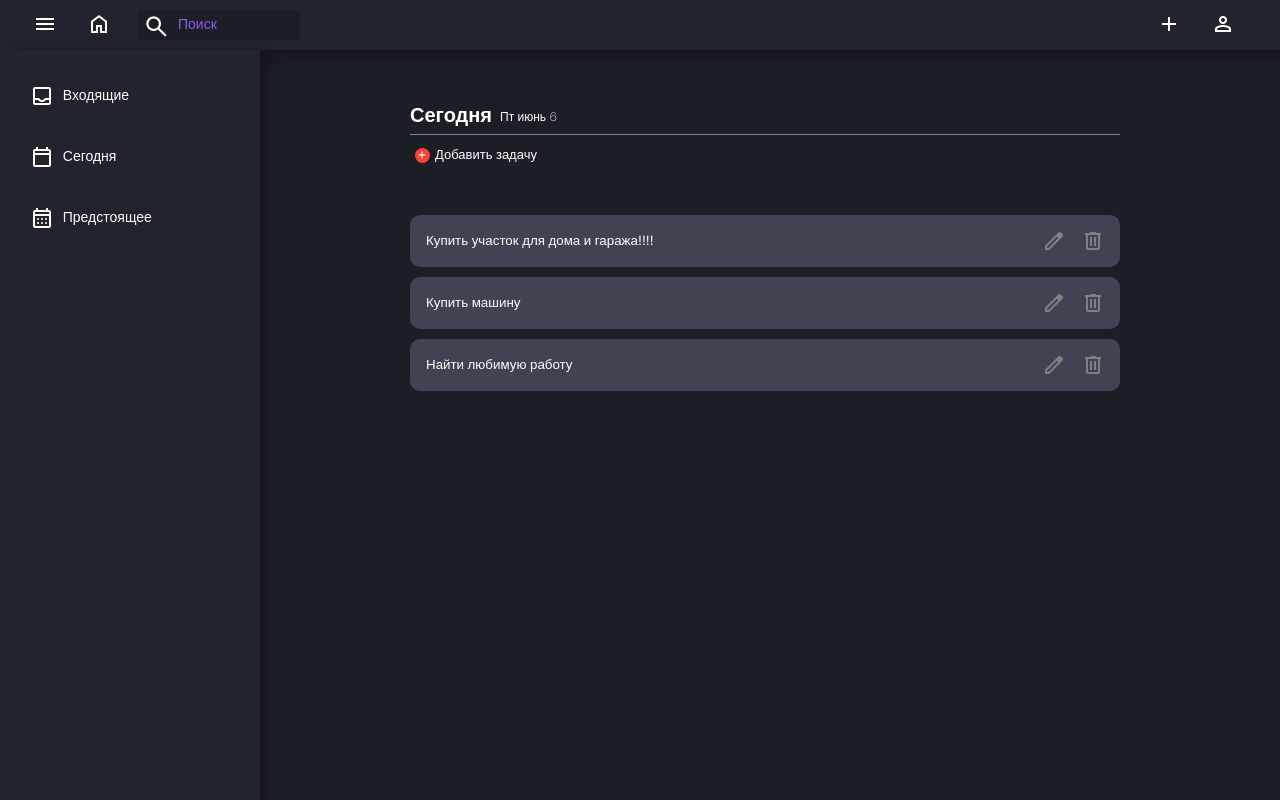
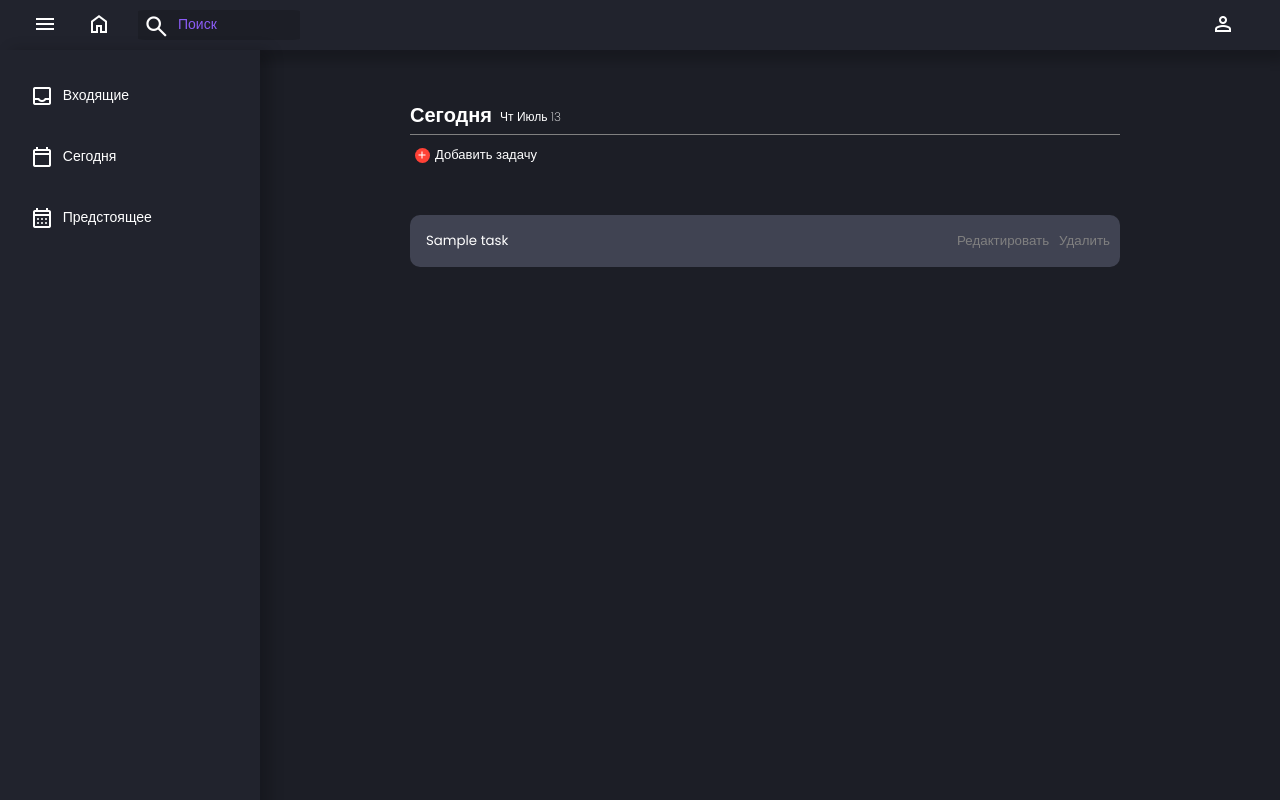
Before and after one commit to Uman88/todo, a PHP site: page / in a window 1280 px wide. Run offline with PHP 8.4, Linux system fonts and the light colour scheme; tables that the repository leaves empty or names only in its code hold one stand-in row (values such as "Sample post").

Commit message:
Task, output, rename, also delete. Also have day, month and week!

```diff
--- a/index.php
+++ b/index.php
@@ -1,3 +1,7 @@
+<?php
+
+include 'handler.php'; ?>
+
 <!doctype html>
 <html lang="ru">
 <head>
@@ -33,9 +37,6 @@
         </div>
     </div>
     <div class="header-right">
-        <div class="header-plus-add">
-            <span class="material-symbols-outlined">add</span>
-        </div>
         <div class="header-user" id="user-menu">
             <span class="material-symbols-outlined">person</span>
         </div>
@@ -81,64 +82,63 @@
 
         <h1>
             <span class="simple-info">Сегодня</span>
-            <small>Пт июнь 6</small>
+            <small>
+                <?php
+                //echo date($days[date('N')]);
+
+                $date = strtotime(date('Y-m-d'));
+                $week = date("w", $date);
+
+                foreach ($days as $k => $v) {
+                    if ($k == $week) {
+                        echo $v;
+                    }
+                }
+
+                $m = date('m');
+                foreach ($months as $k => $v) {
+                    if ($k == $m) {
+                        echo ' ' . $v . ' ';
+                    }
+                }
+                echo $d = date('d'); ?></small>
         </h1>
 
         <div class="call-task-form" id="add-task">
             <span><i class="material-symbols-outlined">add</i>Добавить задачу</span>
         </div>
-        <form method="post" action="./handler.php" class="hidden-task-form" id="task-form">
-            <input type="text" id="task-form-input" placeholder="Какую задачу планируешь на сегодня?">
+        <form action="./handler.php" method="post" class="hidden-task-form" id="task-form">
+            <input type="text" name="name-task" id="task-form-input" placeholder="Какую задачу планируешь на сегодня?">
             <div class="action-submit">
-                <input type="submit" id="cancel_task" class="btn cancel_task" value="Отмена">
-                <input type="submit" id="add_task" class="btn add_task" value="Добавить задачу">
+                <input type="submit" id="cancel-task" class="btn cancel-task" value="Отмена" return false>
+                <input type="submit" id="add-new-task" class="btn addtask" value="Добавить задачу" disabled>
             </div>
         </form>
 
-        <div class="task">
+        <?php
+        $sql = mysqli_query($conn, "SELECT * FROM `task` ORDER BY id DESC");
+        if (mysqli_num_rows($sql) > 0) :
+            while ($task = mysqli_fetch_assoc($sql)) : ?>
+
+                <div class="task" data-id="<?= $task['id']; ?>">
                     <div class="content">
-                <input type="text" class="text" value="Купить участок для дома и гаража!!!!" readonly>
+                        <input type="text" class="text" id="task-text" data-id="<?= $task['id']; ?>"
+                               value="<?= $task['title']; ?>" readonly>
                     </div>
 
                     <div class="action-button">
-                <button class="edit">
-                    <span class="material-symbols-outlined">edit</span>
+                        <button class="edit" data-id="<?= $task['id']; ?>">
+                            Редактировать
                         </button>
-                <button class="delete">
-                    <span class="material-symbols-outlined">delete</span>
+                        <button class="delete" data-id="<?= $task['id']; ?>">
+                            Удалить
                         </button>
                     </div>
                 </div>
 
-        <div class="task">
-            <div class="content">
-                <input type="text" class="text" value="Купить машину" readonly>
-            </div>
+            <?php
+            endwhile; endif; ?>
 
-            <div class="action-button">
-                <button class="edit">
-                    <span class="material-symbols-outlined">edit</span>
-                </button>
-                <button class="delete">
-                    <span class="material-symbols-outlined">delete</span>
-                </button>
-            </div>
-        </div>
-
-        <div class="task">
-            <div class="content">
-                <input type="text" class="text" value="Найти любимую работу" readonly>
-            </div>
-
-            <div class="action-button">
-                <button class="edit">
-                    <span class="material-symbols-outlined">edit</span>
-                </button>
-                <button class="delete">
-                    <span class="material-symbols-outlined">delete</span>
-                </button>
-            </div>
-        </div>
     </section>
 </main>
 <!-- End Main -->
```
Lines whose indentation alone changed are shown as unchanged.
